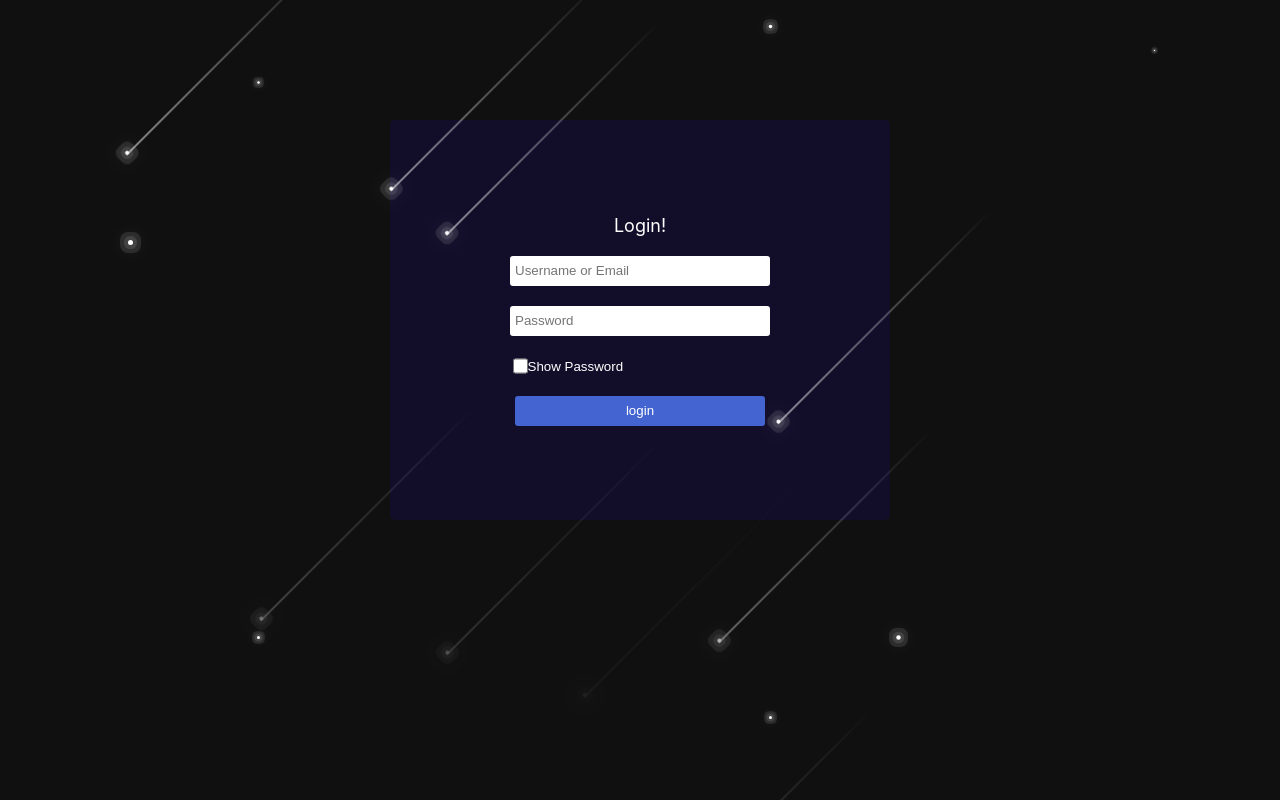
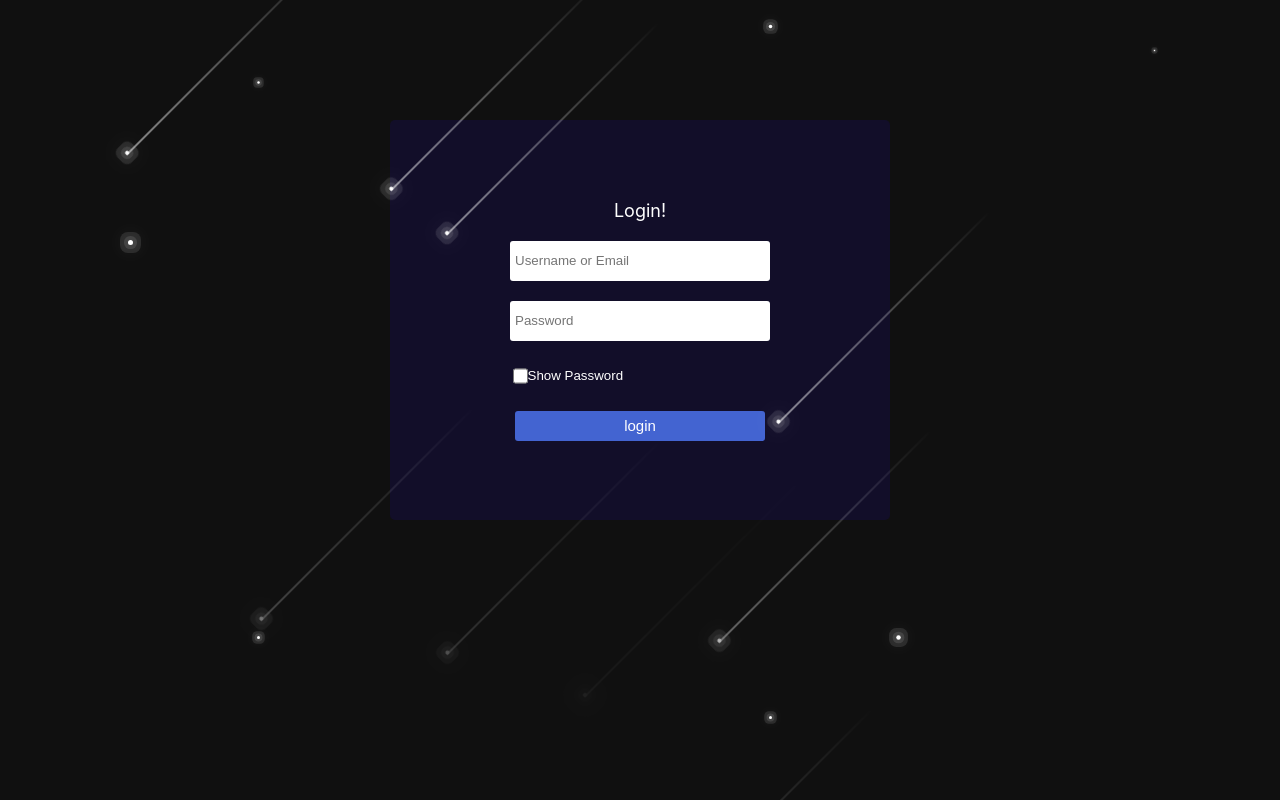
Before and after one commit to mitrabodh/libramate, a React (Create React App) app: page / in a window 1280 px wide. Built offline with nearby package versions, Linux system fonts and the light colour scheme.

Commit message:
Input field resize

```diff
--- a/src/authentication.module.css
+++ b/src/authentication.module.css
@@ -79,6 +79,7 @@ form {
     width: 500px;
     max-width: 90%;
     height: 50%;
+    min-height: 400px;
     justify-content: center;
     align-items: center;
     background-color: rgb(18, 14, 41);
@@ -89,7 +90,7 @@ form {
 input {
     width: 250px;
     max-width: 95%;
-    height: 20px;
+    min-height: 30px;
     outline: none;
     padding: 5px;
     border-radius: 3px;
@@ -100,6 +101,7 @@ input[type="submit"] {
     height: 30px;
     color: white;
     background-color: rgb(67, 100, 209);
+    font-size: 15px;
 }
 
 input[type="submit"]:hover {
@@ -116,7 +118,7 @@ input[type="checkbox"]::before {
     position: absolute;
     min-width: 100px;
     content: "Show Password";
-    top: 15%;
+    top: 25%;
     left: 100%;
     color: white;
 }
```
